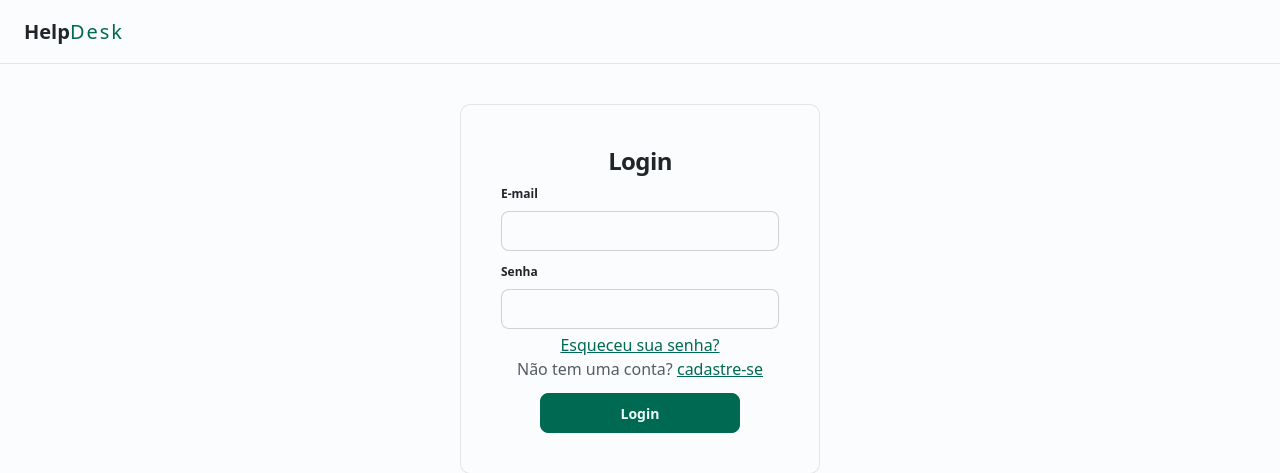
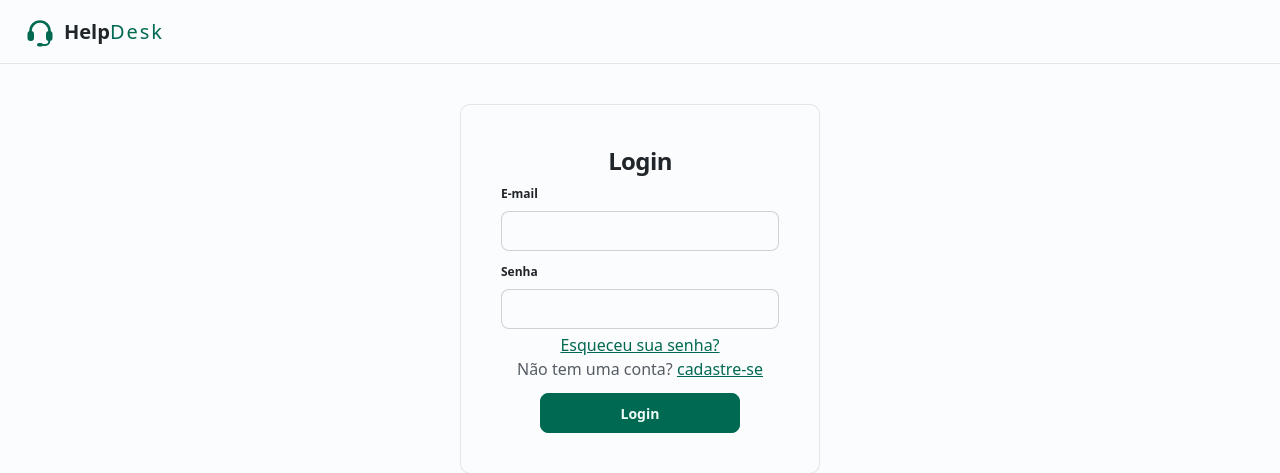
Before and after one commit to AlisonHF/help-desk-laravel, a Laravel app: page / in a window 1280 px wide. Shown: the top 473 px of the page. Run offline with Laravel 12, Linux system fonts and the light colour scheme; style sheets or scripts are compiled from the project's sources; parts of the project's set-up code (start-up, migrations or seed data) failed here and were passed over; some libraries are stand-ins or nearby versions.

Commit message:
style(icon): Cria icon do favicon e inclui na navbar

```diff
--- a/resources/views/Layouts/master.blade.php
+++ b/resources/views/Layouts/master.blade.php
@@ -17,8 +17,9 @@
                 <x-heroicon-o-bars-3 class="my-1.5 inline-block size-5" />
             </label>
             <div class="text-xl">
-                <a href="{{ route('home') }}" class="px-4 font-semibold">
-                    Help<span class="text-primary font-medium tracking-widest">Desk</span>
+                <a href="{{ route('home') }}" class="px-4 font-semibold flex items-center gap-2">
+                    <x-logo class="size-8" />
+                    <span>Help<span class="text-primary font-medium tracking-widest">Desk</span></span>
                 </a>
             </div>
         </div>
@@ -117,8 +118,9 @@
     @else
     <nav class="navbar w-full bg-base-100 border-b border-base-content/10">
         <div class="text-xl">
-            <a href="{{ route('home') }}" class="px-4 font-semibold">
-                Help<span class="text-primary font-medium tracking-widest">Desk</span>
+            <a href="{{ route('home') }}" class="px-4 font-semibold flex items-center gap-2">
+                <x-logo class="size-8" />
+                <span>Help<span class="text-primary font-medium tracking-widest">Desk</span></span>
             </a>
         </div>
     </nav>
--- /dev/null
+++ b/resources/views/components/logo.blade.php
@@ -0,0 +1,7 @@
+<svg {{ $attributes->merge(['class' => 'shrink-0 text-primary']) }} viewBox="0 0 32 32" fill="none" xmlns="http://www.w3.org/2000/svg" aria-hidden="true">
+    <path d="M6.5 18v-3a9.5 9.5 0 0 1 19 0v3" stroke="currentColor" stroke-width="2.6" stroke-linecap="round" />
+    <rect x="3.5" y="15" width="6.5" height="10" rx="3" fill="currentColor" />
+    <rect x="22" y="15" width="6.5" height="10" rx="3" fill="currentColor" />
+    <path d="M25.3 24.5v.5a4 4 0 0 1-4 4h-2.8" stroke="currentColor" stroke-width="2" stroke-linecap="round" />
+    <rect x="13" y="27" width="6" height="3.6" rx="1.8" fill="currentColor" />
+</svg>
```
Also changed, not shown: public/favicon.ico.
